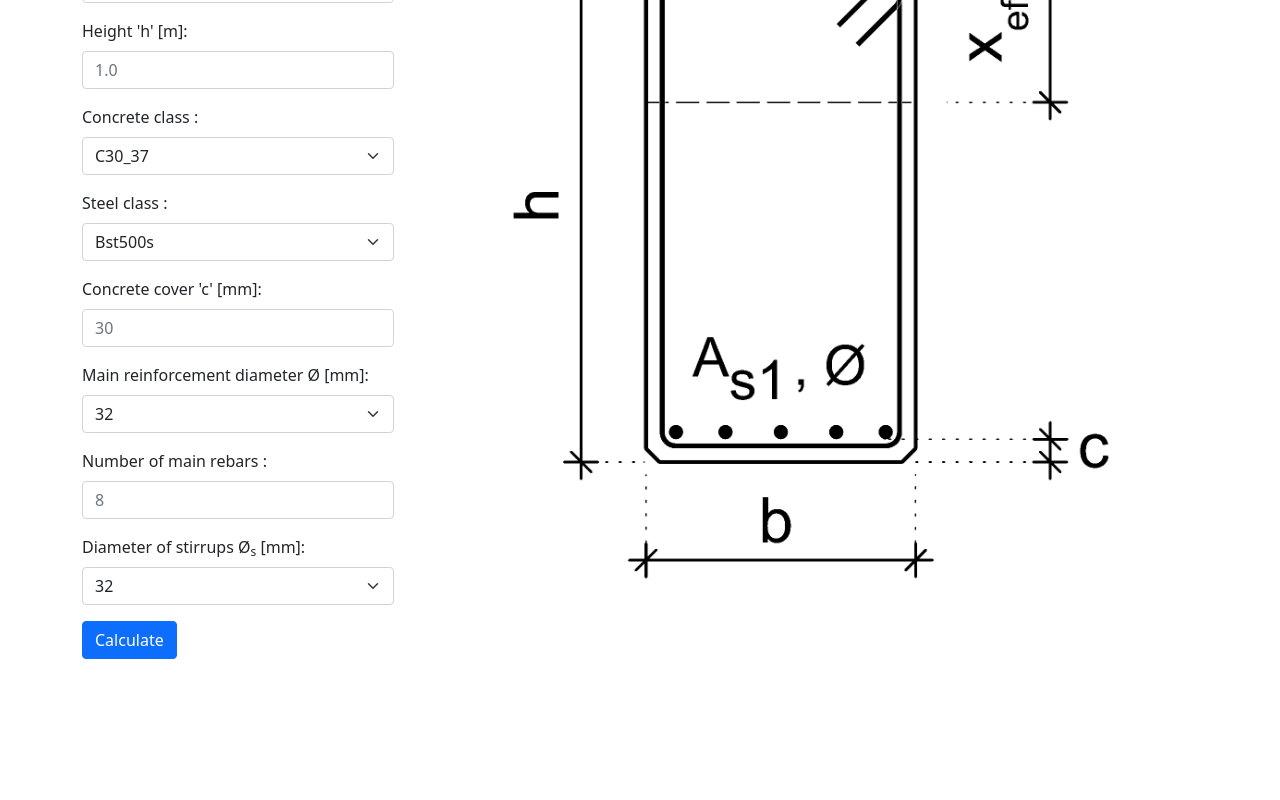
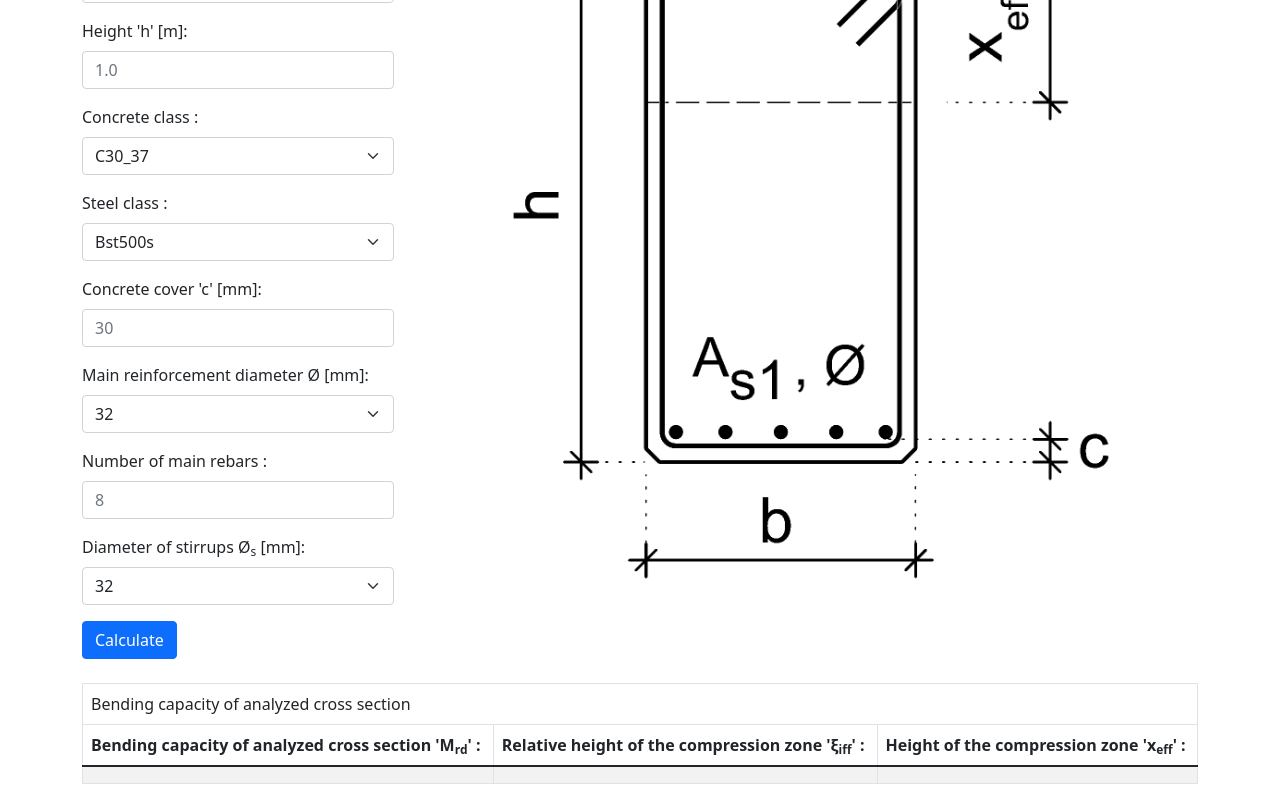
Before and after one commit to wowvaqa/engclcfe, a React (Create React App) app: page /reinforcedconcretecalc in a window 1280 px wide. Shown: the part 275-1075 px from the top of the page. Before the commit the page ends 958 px from the top, so only its background shows below. Built offline with nearby package versions, Linux system fonts and the light colour scheme.

Commit message:
REF: Reinforced Concrete View

```diff
--- a/src/views/ReinforcedConcreteCalcView.js
+++ b/src/views/ReinforcedConcreteCalcView.js
@@ -1,16 +1,10 @@
 import React, { useState, useEffect, useRef } from "react";
-import {
-  Container,
-  Form,
-  Button,
-  Col,
-  Row,
-  Table,
-  Collapse,
-} from "react-bootstrap";
+import { Container, Form, Button, Col, Row } from "react-bootstrap";
 import { useGlobalContext } from "../Context";
 import axios from "axios";
 import image from "../assets/API_1_pio.png";
+
+import ReinforcedConcreteResultView from "../views/ReinforcedConcreteResultView";
 
 const ReinforcedConcreteCalcView = () => {
   const {
@@ -344,33 +338,12 @@ const ReinforcedConcreteCalcView = () => {
           </Col>
         </Row>
         <br></br>
-        <Collapse in={isCollapseOpen}>
-          <Table striped bordered hover>
-            <thead>
-              <tr>
-                <td colSpan="3">Bending capacity of analyzed cross section</td>
-              </tr>
-              <tr>
-                <th>
-                  Bending capacity of analyzed cross section 'M<sub>rd</sub>' :
-                </th>
-                <th>
-                  Relative height of the compression zone 'ξ<sub>iff</sub>' :
-                </th>
-                <th>
-                  Height of the compression zone 'x<sub>eff</sub>' :
-                </th>
-              </tr>
-            </thead>
-            <tbody>
-              <tr>
-                <td>{m_rd !== 0 && <h4>{m_rd} [kN]</h4>}</td>
-                <td>{m_rd !== 0 && <h4>{ksi_eff} [-]</h4>}</td>
-                <td>{m_rd !== 0 && <h4>{x_eff} [m]</h4>}</td>
-              </tr>
-            </tbody>
-          </Table>
-        </Collapse>
+        <ReinforcedConcreteResultView
+          isCollapseOpen={true}
+          m_rd={m_rd}
+          ksi_eff={ksi_eff}
+          x_eff={x_eff}
+        />
       </Container>
     </>
   );
--- a/src/views/ReinforcedConcreteResultView.js
+++ b/src/views/ReinforcedConcreteResultView.js
@@ -1,10 +1,14 @@
 import React from "react";
-import { Container, Table, Collapse } from "react-bootstrap";
+import { Table, Collapse } from "react-bootstrap";
 
-const ReinforcedConcreteResultView = (isCollapseOpen, m_rd, ksi_eff, x_eff) => {
+const ReinforcedConcreteResultView = ({
+  isCollapseOpen,
+  m_rd,
+  ksi_eff,
+  x_eff,
+}) => {
   return (
     <>
-      <Container>
       <Collapse in={isCollapseOpen}>
         <Table striped bordered hover>
           <thead>
@@ -32,7 +36,6 @@ const ReinforcedConcreteResultView = (isCollapseOpen, m_rd, ksi_eff, x_eff) => {
           </tbody>
         </Table>
       </Collapse>
-      </Container>
     </>
   );
 };
```
Lines whose indentation alone changed are shown as unchanged.
